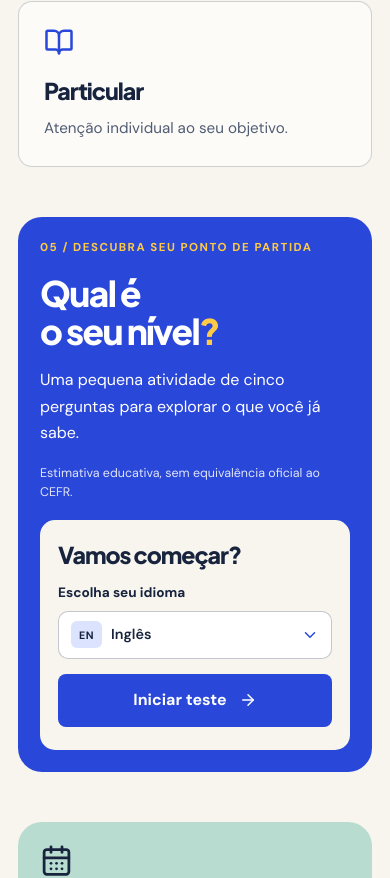
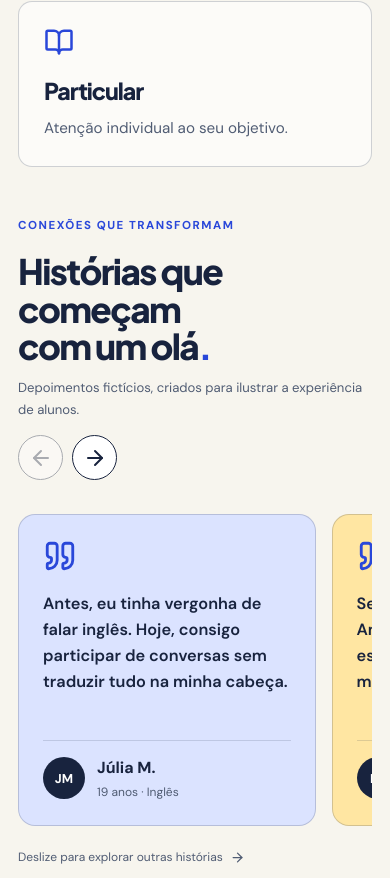
Before and after one commit to Saraingridsousa/Hola-idiomas, a React (Vite) app: page / in a window 390 px wide. Shown: the part 7389-8267 px from the top of the page. Built offline with nearby package versions, Linux system fonts and the light colour scheme.

Commit message:
feat: add labeled fictional testimonials carousel

```diff
--- a/src/App.tsx
+++ b/src/App.tsx
@@ -7,6 +7,7 @@ import { PlacementQuiz } from './components/PlacementQuiz';
 import { TrialBooking } from './components/TrialBooking';
 import { AudienceCards } from './components/AudienceCards';
 import { LearningExperiences } from './components/LearningExperiences';
+import { Testimonials } from './components/Testimonials';
 import type { Profile } from './lib/recommendation';
 
 const methods = [
@@ -47,6 +48,7 @@ export default function App() {
       <LearningExperiences/>
       <section className="wrap section" id="metodo"><div className="section-head"><div><div className="eyebrow">03 / NOSSA METODOLOGIA</div><h2>Menos decoreba.<br/>Mais conversa<span className="accent">.</span></h2></div><p>O idioma ganha sentido quando faz parte da sua vida.</p></div><div className="method-grid">{methods.map(m=><article className="method-card" key={m.number}><div className="method-top"><m.icon size={31}/><span>{m.number}</span></div><h3>{m.title}</h3><p>{m.description}</p></article>)}</div></section>
       <section className="wrap section" id="modalidades"><div className="section-head"><div><div className="eyebrow">04 / DO SEU JEITO</div><h2>O mundo cabe<br/>na sua rotina.</h2></div></div><div className="modality-grid">{[{icon:Laptop,title:'Online',text:'Aprenda de onde estiver.'},{icon:Users,title:'Presencial',text:'Conexões em sala de aula.'},{icon:BookOpen,title:'Particular',text:'Atenção individual ao seu objetivo.'}].map(m=><article key={m.title}><m.icon size={30}/><h3>{m.title}</h3><p>{m.text}</p></article>)}</div></section>
+      <Testimonials/>
       <PlacementQuiz/>
       <TrialBooking/>
       <section className="wrap section faq" id="faq"><div><div className="eyebrow">07 / PERGUNTAS FREQUENTES</div><h2>Ainda ficou<br/>alguma dúvida?</h2></div><div>{faqs.map(([q,a])=><details key={q}><summary>{q}</summary><p>{a}</p></details>)}</div></section>
--- /dev/null
+++ b/src/components/Testimonials.tsx
@@ -0,0 +1,19 @@
+import { useRef, useState } from 'react';
+import { ArrowLeft, ArrowRight, Quote } from 'lucide-react';
+import { useReducedMotion } from 'motion/react';
+const stories=[
+ {name:'Júlia M.',initials:'JM',profile:'19 anos · Inglês',quote:'Antes, eu tinha vergonha de falar inglês. Hoje, consigo participar de conversas sem traduzir tudo na minha cabeça.',color:'#dbe3ff'},
+ {name:'Rafael L.',initials:'RL',profile:'28 anos · Espanhol',quote:'Sempre quis viajar pela América Latina. Aprender espanhol tornou esse sonho muito mais próximo.',color:'#ffe6a2'},
+ {name:'Amanda C.',initials:'AC',profile:'Responsável · Kids',quote:'Minha filha começou a usar palavras em inglês no dia a dia. É muito legal perceber o interesse dela em aprender.',color:'#ffdcd5'},
+ {name:'Helena P.',initials:'HP',profile:'64 anos · Italiano',quote:'Comecei a estudar italiano depois de me aposentar. Descobri um novo hobby e novas maneiras de conhecer outras culturas.',color:'#d7ece4'},
+ {name:'Lucas R.',initials:'LR',profile:'16 anos · Francês',quote:'Gosto de aprender com músicas e desafios. Estudar ficou muito mais interessante quando comecei a usar o idioma no meu dia a dia.',color:'#eee2ff'},
+];
+export function Testimonials(){
+ const track=useRef<HTMLDivElement>(null);
+ const reduced=useReducedMotion();
+ const [edges,setEdges]=useState({start:true,end:false});
+ function sync(){const el=track.current;if(el)setEdges({start:el.scrollLeft<2,end:el.scrollLeft+el.clientWidth>=el.scrollWidth-2})}
+ function move(direction:number){const el=track.current;if(!el)return;const card=el.firstElementChild as HTMLElement|null;el.scrollBy({left:direction*((card?.offsetWidth??280)+16),behavior:reduced?'instant':'smooth'})}
+ return <section className="wrap section testimonials" id="historias"><div className="section-head"><div><div className="eyebrow">CONEXÕES QUE TRANSFORMAM</div><h2>Histórias que começam<br/>com um olá<span className="accent">.</span></h2><p className="fiction-note">Depoimentos fictícios, criados para ilustrar a experiência de alunos.</p></div><div className="story-controls"><button type="button" aria-label="Depoimento anterior" onClick={()=>move(-1)} disabled={edges.start}><ArrowLeft/></button><button type="button" aria-label="Próximo depoimento" onClick={()=>move(1)} disabled={edges.end}><ArrowRight/></button></div></div>
+ <div className="story-track" ref={track} onScroll={sync} tabIndex={0} aria-label="Carrossel de depoimentos ilustrativos">{stories.map(s=><article className="story-card" key={s.name} style={{background:s.color}}><Quote size={34} aria-hidden="true"/><blockquote>{s.quote}</blockquote><div className="story-person"><span className="story-avatar" aria-hidden="true">{s.initials}</span><div><strong>{s.name}</strong><small>{s.profile}</small></div></div></article>)}</div><p className="story-hint">Deslize para explorar outras histórias <ArrowRight size={15}/></p></section>;
+}
--- a/src/styles.css
+++ b/src/styles.css
@@ -72,3 +72,11 @@
 .experience-copy p{font-size:.9rem}.experience-cta{display:inline-flex;align-items:center;gap:10px;margin-top:20px;font-weight:800;color:var(--blue);text-decoration:underline;text-underline-offset:4px}
 @media(max-width:850px){.experience-grid{grid-template-columns:1fr;grid-template-rows:auto}.experience-0{grid-row:auto;display:grid}.experience-0 .experience-image{min-height:210px}}
 @media(max-width:480px){.experience-card,.experience-0{display:flex;flex-direction:column}.experience-image,.experience-0 .experience-image{height:200px;min-height:0}}
+
+.fiction-note{font-size:.82rem;color:#505c73;margin-top:12px}.story-controls{display:flex;gap:9px;flex-shrink:0}.story-controls button{width:45px;height:45px;border:1px solid var(--ink);background:white;border-radius:50%;display:grid;place-items:center;transition:background .2s,color .2s}.story-controls button:not(:disabled):hover{background:var(--blue);color:white}.story-controls button:disabled{opacity:.35;cursor:default}
+.story-track{display:flex;gap:16px;overflow-x:auto;scroll-snap-type:x mandatory;scrollbar-width:thin;scrollbar-color:#2947d960 transparent;padding:4px 2px 16px}
+.story-card{flex:0 0 clamp(260px,32%,380px);min-height:260px;scroll-snap-align:start;border:1px solid #18233e30;border-radius:17px;padding:24px;display:flex;flex-direction:column;gap:18px}
+.story-card>svg{color:var(--blue)}.story-card blockquote{font-size:1.02rem;line-height:1.6;flex:1;font-weight:600}.story-person{display:flex;align-items:center;gap:12px;border-top:1px solid #18233e25;padding-top:15px}
+.story-avatar{width:42px;height:42px;flex-shrink:0;border-radius:50%;background:var(--ink);color:white;font-size:.8rem;font-weight:800;display:grid;place-items:center}
+.story-person strong,.story-person small{display:block}.story-person small{font-size:.75rem;color:#505c73;margin-top:3px}.story-hint{display:flex;align-items:center;gap:7px;font-size:.75rem;color:#505c73;margin-top:6px}
+@media(max-width:720px){.story-controls{margin-top:15px}.story-card{flex-basis:85%;min-height:240px}}
```
